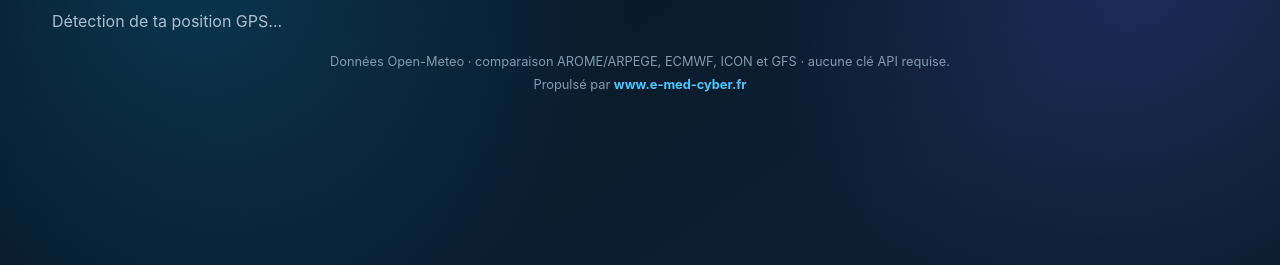
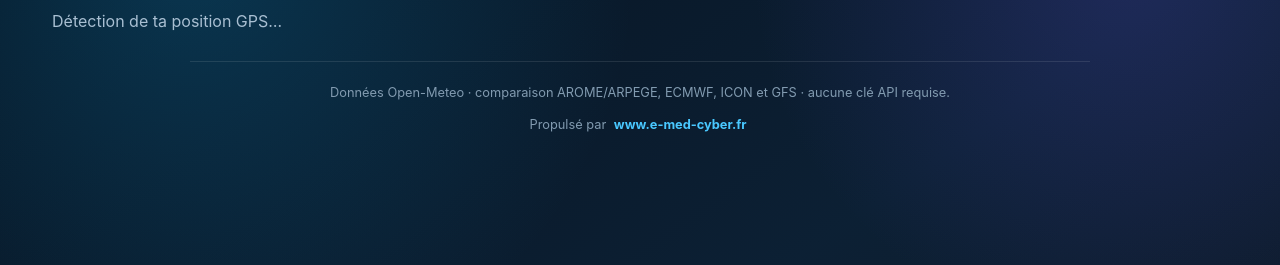
Before and after one commit to geryrotsaert-boop/meteo, a plain HTML site: page index.html in a window 1280 px wide. Shown: the part 117-382 px from the top of the page. Drawn offline with Linux system fonts and the light colour scheme.

Commit message:
Update index.html
Modifications visuelles

```diff
--- a/index.html
+++ b/index.html
@@ -7,8 +7,8 @@
 <title>Météo locale précise</title>
 <style>
 :root{color-scheme:dark;--bg:#071525;--card:rgba(12,29,48,.82);--line:rgba(255,255,255,.12);--text:#f7fbff;--muted:#a9bfd2;--blue:#49c8ff;--red:#ff8c9a;--shadow:0 20px 70px rgba(0,0,0,.35)}
-*{box-sizing:border-box}body{margin:0;min-height:100vh;font-family:Inter,system-ui,-apple-system,"Segoe UI",sans-serif;color:var(--text);background:radial-gradient(circle at 15% 10%,#0d78a855,transparent 34%),radial-gradient(circle at 88% 10%,#5347c344,transparent 28%),linear-gradient(145deg,#06111e,#0c2034 55%,#101827);background-attachment:fixed}
-button,input{font:inherit}.app{width:min(1180px,calc(100% - 24px));margin:auto;padding:24px 0 42px}.top{display:grid;grid-template-columns:1fr auto;gap:16px;align-items:center}.brand h1{margin:0;font-size:clamp(1.9rem,5vw,3.1rem);letter-spacing:-.05em}.brand p{margin:5px 0;color:var(--muted)}
+*{box-sizing:border-box}html{overflow-x:hidden}body{margin:0;min-height:100vh;overflow-x:hidden;font-family:Inter,system-ui,-apple-system,"Segoe UI",sans-serif;color:var(--text);background:radial-gradient(circle at 15% 10%,#0d78a855,transparent 34%),radial-gradient(circle at 88% 10%,#5347c344,transparent 28%),linear-gradient(145deg,#06111e,#0c2034 55%,#101827);background-attachment:fixed}
+button,input{font:inherit}.app{width:min(1180px,calc(100% - 24px));margin:auto;padding:24px 0 100px}.top{display:grid;grid-template-columns:1fr auto;gap:16px;align-items:center}.brand h1{margin:0;font-size:clamp(1.9rem,5vw,3.1rem);letter-spacing:-.05em}.brand p{margin:5px 0;color:var(--muted)}
 .search{display:flex;gap:8px;padding:8px;border:1px solid var(--line);border-radius:18px;background:#ffffff0d;backdrop-filter:blur(18px)}input{width:240px;border:0;outline:0;color:var(--text);background:transparent;padding:10px 12px}input::placeholder{color:#8ba2b7}.btn{border:1px solid var(--line);border-radius:13px;padding:10px 13px;color:var(--text);background:#ffffff12;cursor:pointer}.btn:hover{background:#ffffff1e}.btn.primary{border:0;color:#032032;font-weight:800;background:linear-gradient(135deg,#8de4ff,#38bdf8)}.btn:disabled{opacity:.55;cursor:wait}
 .status{min-height:26px;margin:14px 2px;color:var(--muted)}.status.error{color:#ffd0d6}.hidden{display:none!important}
 .grid{display:grid;grid-template-columns:1.18fr .82fr;gap:16px}.card{border:1px solid var(--line);border-radius:24px;background:var(--card);box-shadow:var(--shadow);backdrop-filter:blur(20px)}
@@ -17,7 +17,7 @@ button,input{font:inherit}.app{width:min(1180px,calc(100% - 24px));margin:auto;p
 .section{margin-top:16px;padding:21px}.sectionhead{display:flex;justify-content:space-between;gap:12px;align-items:center;margin-bottom:14px}.section h2{margin:0;font-size:1.2rem}.updated{color:var(--muted);font-size:.83rem}
 .hourly{display:grid;grid-auto-flow:column;grid-auto-columns:minmax(106px,1fr);gap:10px;overflow-x:auto;padding-bottom:7px}.hour{text-align:center;padding:14px 8px;border:1px solid var(--line);border-radius:16px;background:#ffffff0a}.hour .ico{font-size:2rem;margin:9px 0}.rain{color:#70d6ff}.small{font-size:.82rem;color:var(--muted)}
 .days{display:grid;gap:9px}.day{display:grid;grid-template-columns:1.1fr .45fr .9fr .8fr;gap:10px;align-items:center;padding:13px 15px;border:1px solid var(--line);border-radius:15px;background:#ffffff09}.day .ico{font-size:1.7rem}
-.notice{margin-top:16px;padding:15px 18px;border:1px solid #ffc85744;border-radius:17px;background:#ffc85712;color:#ffe5a2}.footer{text-align:center;color:#829bb0;font-size:.8rem;margin-top:17px}
+.notice{margin-top:16px;padding:15px 18px;border:1px solid #ffc85744;border-radius:17px;background:#ffc85712;color:#ffe5a2}.footer{display:block;text-align:center;color:#829bb0;font-size:.8rem;margin:24px auto 0;padding:20px 16px 34px;line-height:1.7;max-width:900px;border-top:1px solid rgba(255,255,255,.10)}
 
 .consensus-grid{display:grid;grid-template-columns:repeat(4,1fr);gap:10px}
 .model-card{padding:15px;border:1px solid var(--line);border-radius:16px;background:#ffffff09}
@@ -53,6 +53,7 @@ box-shadow:inset 0 0 0 12px #ffffff0d,inset 0 0 0 14px var(--line),0 24px 70px #
 .dial-stat span{display:block;color:var(--muted);font-size:.84rem;margin-bottom:6px}.dial-stat strong{font-size:1.2rem}
 @media(max-width:760px){.barometer-wrap{grid-template-columns:1fr}.weather-dials{grid-template-columns:1fr 1fr}}
 
+.footer-link{color:#49c8ff;text-decoration:none;font-weight:700;display:inline-block;padding:2px 4px}.footer-link:hover,.footer-link:focus{text-decoration:underline;color:#8de4ff}
 @media(max-width:820px){.top,.grid{grid-template-columns:1fr}.search{width:100%}input{width:100%}}
 @media(max-width:560px){.app{width:calc(100% - 14px);padding-top:12px}.search{display:grid;grid-template-columns:1fr auto}.search .primary{grid-column:1/-1}.hero{min-height:300px;padding:20px}.tempwrap{display:block}.condition{margin-top:17px}.metrics{padding:11px}.metric{padding:13px}.day{grid-template-columns:1fr auto auto}.day .rain{grid-column:1/-1}}
 
@@ -88,7 +89,7 @@ button,input{min-height:44px}
   .consensus-grid{grid-template-columns:1fr 1fr}
   .confidence{grid-template-columns:auto 1fr}
   .confidence>strong{grid-column:1/-1}
-  .footer{padding-bottom:calc(18px + env(safe-area-inset-bottom))}
+  .footer{padding-bottom:calc(44px + env(safe-area-inset-bottom));margin-bottom:16px}
 }
 @media(max-width:380px){
   .search{grid-template-columns:1fr}
@@ -212,11 +213,12 @@ button,input{min-height:44px}
     <a href="https://www.e-med-cyber.fr"
        target="_blank"
        rel="noopener noreferrer"
-       style="color:#49c8ff;text-decoration:none;font-weight:700">
+       class="footer-link">
       www.e-med-cyber.fr
     </a>
   </div>
 </footer>
+<div aria-hidden="true" style="height:32px"></div>
 </main>
 
 <script>
```
